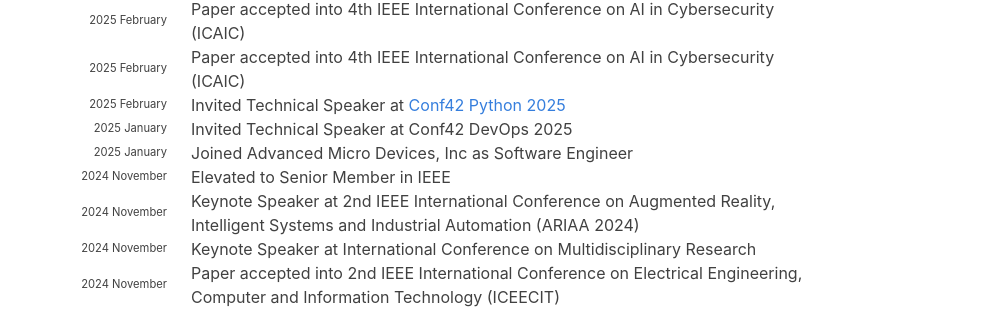
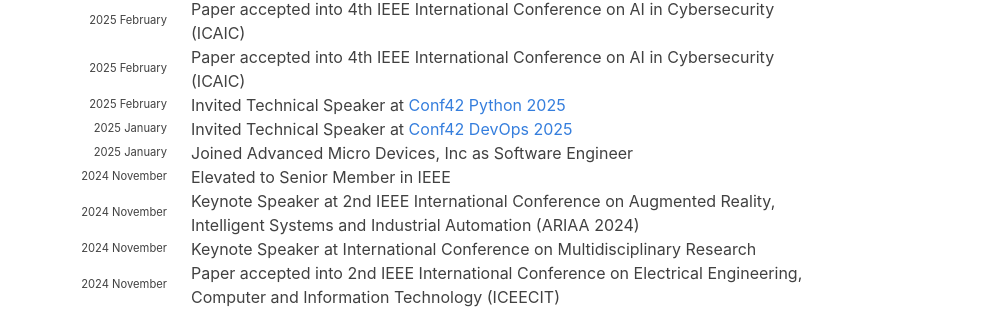
Before and after one commit to hariharanragothaman/hariharanragothaman.github.io, a Jekyll site: the page built from index.md, in a window 1280 px wide and 900 px high, scrolled down 772 px. Shown: the part 141-453 px from the top of the window, without its empty margins (141-1139 px from the left). Built offline with Jekyll 4.4.1, drawn with Linux system fonts in a browser that asks for light colours; nearby versions of some CDN libraries; some web fonts are replaced; some of the changed lines change nothing that is shown.

Commit message:
Polishes and Updates

```diff
--- a/_data/news.yaml
+++ b/_data/news.yaml
@@ -16,7 +16,7 @@
 
 - year: 2025
   year-extra: January
-  description: Invited Technical Speaker at Conf42 DevOps 2025
+  description: Invited Technical Speaker at <a href="https://www.conf42.com/DevOps_2025_Hariharan_Ragothaman_deployments_governance_securely">Conf42 DevOps 2025</a>
 
 - year: 2025
   year-extra: January
```
